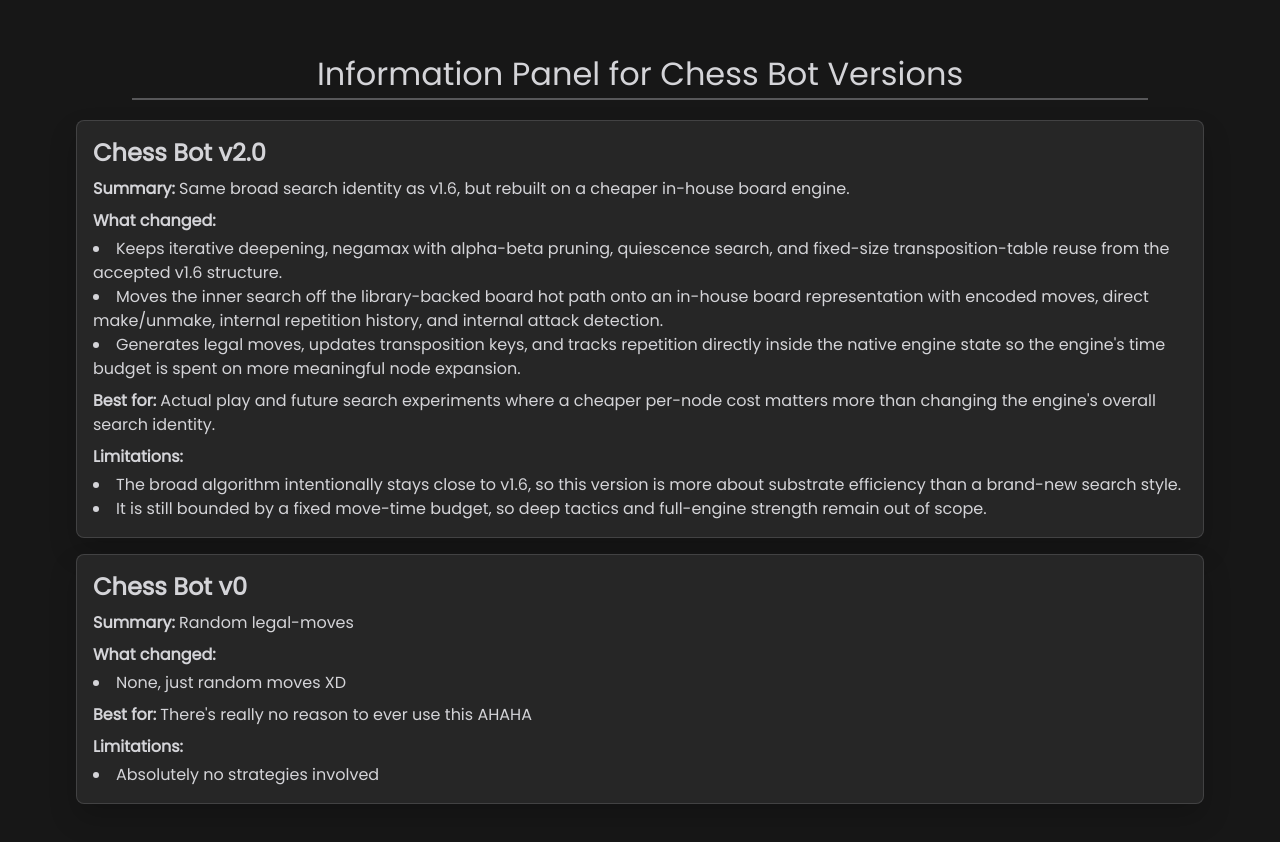
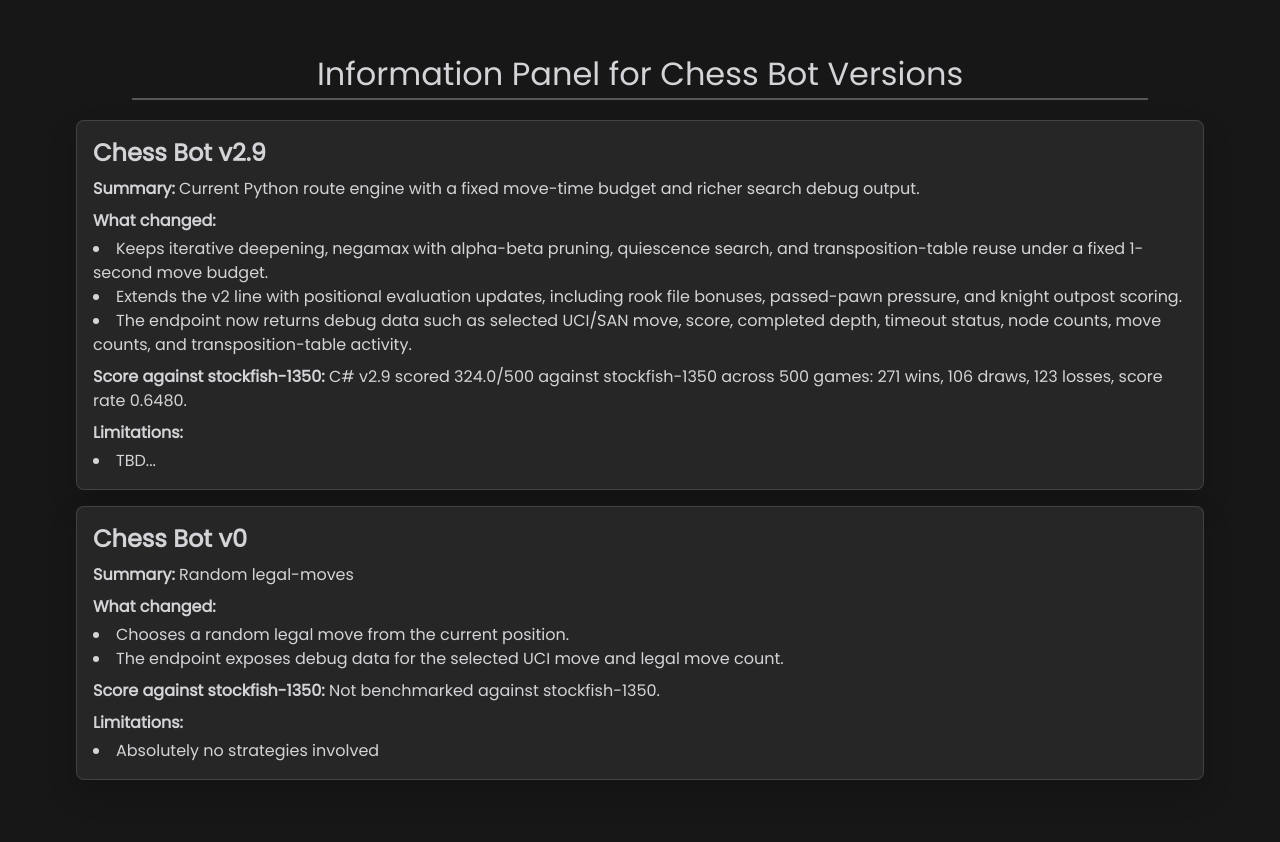
Before and after one commit to Shamanbenny/SneakyOwl, a Next.js app: page /chess in a window 1280 px wide. Shown: the part 1382-2224 px from the top of the page. Built offline with nearby package versions, Linux system fonts and the light colour scheme.

Commit message:
Update V2.0 Chess Engine with V2.9 instead

```diff
--- a/app/(landing)/page.tsx
+++ b/app/(landing)/page.tsx
@@ -171,7 +171,7 @@
       onClick: navigateToTimeline,
       content: renderDefaultCardContent({
         label: "Current GPA",
-        value: "4.48",
+        value: "4.5",
         description: "NUS Computer Science",
       }),
     },
--- a/app/components/chess/ChessContent.tsx
+++ b/app/components/chess/ChessContent.tsx
@@ -11,19 +11,89 @@
     value: "v0",
   },
   {
-    label: "Chess Bot v2.0",
-    route: "chess_v2_0",
-    value: "v2.0",
+    label: "Chess Bot v2.9",
+    route: "chess_v2_9",
+    value: "v2.9",
   },
 ] as const;
 
 type ChessBotVersion = (typeof CHESS_BOT_OPTIONS)[number]["value"];
 
+type ChessApiDebug = {
+  version?: string;
+  engine?: string;
+  selected_move_uci?: string;
+  selected_move_san?: string;
+  score?: number;
+  completed_depth?: number;
+  time_limit_seconds?: number;
+  timed_out?: boolean;
+  moves_evaluated?: number;
+  nodes_searched?: number;
+  tt_entries?: number;
+  tt_probes?: number;
+  tt_hits?: number;
+  tt_cutoffs?: number;
+  processing_time?: number;
+  status?: number;
+  reason?: string;
+  [key: string]: unknown;
+};
+
+type ChessApiResponse = {
+  move?: string;
+  processing_time?: number;
+  debug?: ChessApiDebug;
+  error?: string;
+};
+
+const CHESS_API_BASE_URL = "https://chess.sneakyowl.net";
+
+const logChessEndpointDebug = (
+  selectedBot: (typeof CHESS_BOT_OPTIONS)[number],
+  endpoint: string,
+  fen: string,
+  response: Response,
+  responseBody: ChessApiResponse,
+) => {
+  const debug = responseBody.debug ?? {};
+  const processingTime =
+    responseBody.processing_time ?? debug.processing_time ?? "n/a";
+
+  console.groupCollapsed(
+    `[Chess ${selectedBot.value}] ${response.status} ${response.statusText || "response"}: ${
+      responseBody.move ?? responseBody.error ?? "no move"
+    }`,
+  );
+  console.info("Endpoint", {
+    url: endpoint,
+    route: selectedBot.route,
+    version: selectedBot.value,
+    status: response.status,
+    ok: response.ok,
+  });
+  console.info("Request", { fen });
+  console.info("Response", {
+    move: responseBody.move,
+    error: responseBody.error,
+    processing_time: processingTime,
+  });
+  console.info("Debug", debug);
+
+  if (typeof debug.tt_probes === "number" && debug.tt_probes > 0) {
+    console.info("Derived debug", {
+      tt_hit_rate: `${(((debug.tt_hits ?? 0) / debug.tt_probes) * 100).toFixed(2)}%`,
+    });
+  }
+
+  console.groupEnd();
+};
+
 const ChessContent = () => {
   const [game, setGame] = useState(new Chess());
   const [turnMessage, setTurnMessage] = useState("Your turn");
   const [pieceDraggable, setPieceDraggable] = useState(true);
-  const [botVersion, setBotVersion] = useState<ChessBotVersion>("v2.0");
+  const [botVersion, setBotVersion] = useState<ChessBotVersion>("v2.9");
   const fenInputRef = useRef<HTMLInputElement>(null); // Ref for the FEN input field
 
   const onDrop = (sourceSquare: any, targetSquare: any) => {
@@ -70,9 +140,10 @@
 
     try {
       setTurnMessage("Bot's turn");
+      const endpoint = `${CHESS_API_BASE_URL}/${selectedBot.route}`;
 
       // [API CALL] Fetch the bot's move from the server
-      const response = await fetch(`https://chess.sneakyowl.net/${selectedBot.route}`, {
+      const response = await fetch(endpoint, {
         method: "POST",
         headers: {
           "Content-Type": "application/json",
@@ -81,7 +152,14 @@
         body: JSON.stringify({ fen: currGame.fen() }),
       });
 
-      const responseBody = await response.json();
+      const responseBody = (await response.json()) as ChessApiResponse;
+      logChessEndpointDebug(
+        selectedBot,
+        endpoint,
+        currGame.fen(),
+        response,
+        responseBody,
+      );
 
       if (!response.ok) {
         const errorDetails =
@@ -93,12 +171,7 @@
         );
       }
 
-      const { move, processing_time, moves_evaluated } = responseBody;
-      console.log(
-        `[Chess ${selectedBot.value}]:`,
-        move,
-        `Processing Time: ${processing_time}s, Moves Evaluated: ${moves_evaluated ?? "n/a"}`,
-      );
+      const { move } = responseBody;
 
       if (move) {
         currGame.move(move);
--- a/app/components/chess/ChessVersionInfo.tsx
+++ b/app/components/chess/ChessVersionInfo.tsx
@@ -3,26 +3,27 @@
 const ChessVersionInfo = () => {
   const chessVersions = [
     {
-      version: "v2.0",
-      summary: "Same broad search identity as v1.6, but rebuilt on a cheaper in-house board engine.",
+      version: "v2.9",
+      summary: "Current Python route engine with a fixed move-time budget and richer search debug output.",
       featuresImplemented: [
-        "Keeps iterative deepening, negamax with alpha-beta pruning, quiescence search, and fixed-size transposition-table reuse from the accepted v1.6 structure.",
-        "Moves the inner search off the library-backed board hot path onto an in-house board representation with encoded moves, direct make/unmake, internal repetition history, and internal attack detection.",
-        "Generates legal moves, updates transposition keys, and tracks repetition directly inside the native engine state so the engine's time budget is spent on more meaningful node expansion.",
+        "Keeps iterative deepening, negamax with alpha-beta pruning, quiescence search, and transposition-table reuse under a fixed 1-second move budget.",
+        "Extends the v2 line with positional evaluation updates, including rook file bonuses, passed-pawn pressure, and knight outpost scoring.",
+        "The endpoint now returns debug data such as selected UCI/SAN move, score, completed depth, timeout status, node counts, move counts, and transposition-table activity.",
       ],
-      bestFor: "Actual play and future search experiments where a cheaper per-node cost matters more than changing the engine's overall search identity.",
+      stockfish1350Score:
+        "C# v2.9 scored 324.0/500 against stockfish-1350 across 500 games: 271 wins, 106 draws, 123 losses, score rate 0.6480.",
       limitations: [
-        "The broad algorithm intentionally stays close to v1.6, so this version is more about substrate efficiency than a brand-new search style.",
-        "It is still bounded by a fixed move-time budget, so deep tactics and full-engine strength remain out of scope.",
+        "TBD...",
       ],
     },
     {
       version: "v0",
       summary: "Random legal-moves",
       featuresImplemented: [
-        "None, just random moves XD",
+        "Chooses a random legal move from the current position.",
+        "The endpoint exposes debug data for the selected UCI move and legal move count.",
       ],
-      bestFor: "There's really no reason to ever use this AHAHA",
+      stockfish1350Score: "Not benchmarked against stockfish-1350.",
       limitations: [
         "Absolutely no strategies involved",
       ],
@@ -56,8 +57,8 @@
               ))}
             </ul>
             <p className="mt-2">
-              <span className="font-bold">Best for:</span>{" "}
-              {versionInfo.bestFor}
+              <span className="font-bold">Score against stockfish-1350:</span>{" "}
+              {versionInfo.stockfish1350Score}
             </p>
             <p className="mt-2">
               <span className="font-bold">Limitations:</span>
--- a/app/components/landing/LandingTimeline.tsx
+++ b/app/components/landing/LandingTimeline.tsx
@@ -62,8 +62,8 @@
       "Course transferred to Computer Science in pursuit of becoming a SWE.",
       "Continuation as Teaching Assistant for CS2040C since AY2024/25 Semester 1.",
       "Awarded the Certificate of Distinction in Computer Security Focus Area",
-      "Distinction in CS3235.",
-      "Current GPA: 4.48.",
+      "Distinction in CS3235 and CS3213.",
+      "Current GPA: 4.5.",
     ],
     id: "nus-cs",
     organization: "National University of Singapore (NUS)",
```
Also changed, not shown: 1 other file (tests, documents, lock files or other folders).
